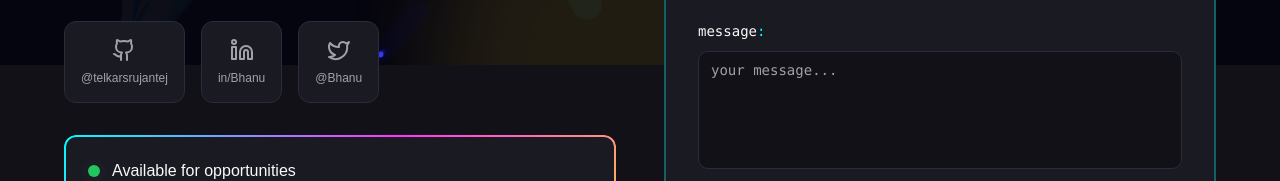
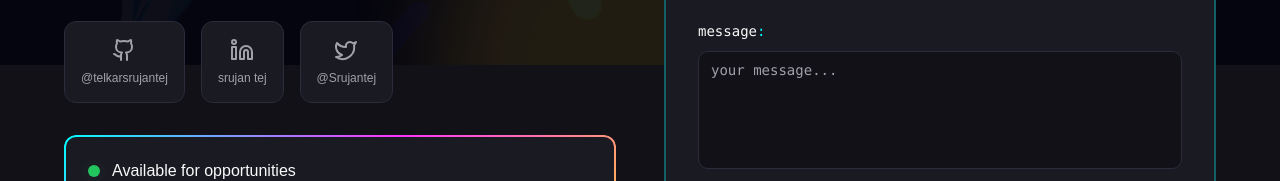
Before and after one commit to telkarsrujantej-dev/srujan_portfiolo, a React (Vite) app: page /contact in a window 1280 px wide. Shown: the part 735-916 px from the top of the page. Built offline with nearby package versions, Linux system fonts and the light colour scheme; the HTML template or start-up script is replaced by a standard one.

Commit message:
Update Contact.tsx

```diff
--- a/src/pages/Contact.tsx
+++ b/src/pages/Contact.tsx
@@ -36,8 +36,8 @@ const contactInfo = [
 
 const socialLinks = [
   { icon: Github, label: "GitHub", href: "https://github.com/telkarsrujantej-dev", username: "@telkarsrujantej" },
-  { icon: Linkedin, label: "LinkedIn", href: "https://linkedin.com/Bhanu99517", username: "in/Bhanu" },
-  { icon: Twitter, label: "Twitter", href: "https://twitter.com/Bhanu99517", username: "@Bhanu" },
+  { icon: Linkedin, label: "LinkedIn", href: "https://www.linkedin.com/in/srujan-tej-telkar-8b5285371?utm_source=share_via&utm_content=profile&utm_medium=member_android", username: "srujan tej" },
+  { icon: Twitter, label: "Twitter", href: "#", username: "@Srujantej" },
 ];
 
 interface FormErrors {
```
